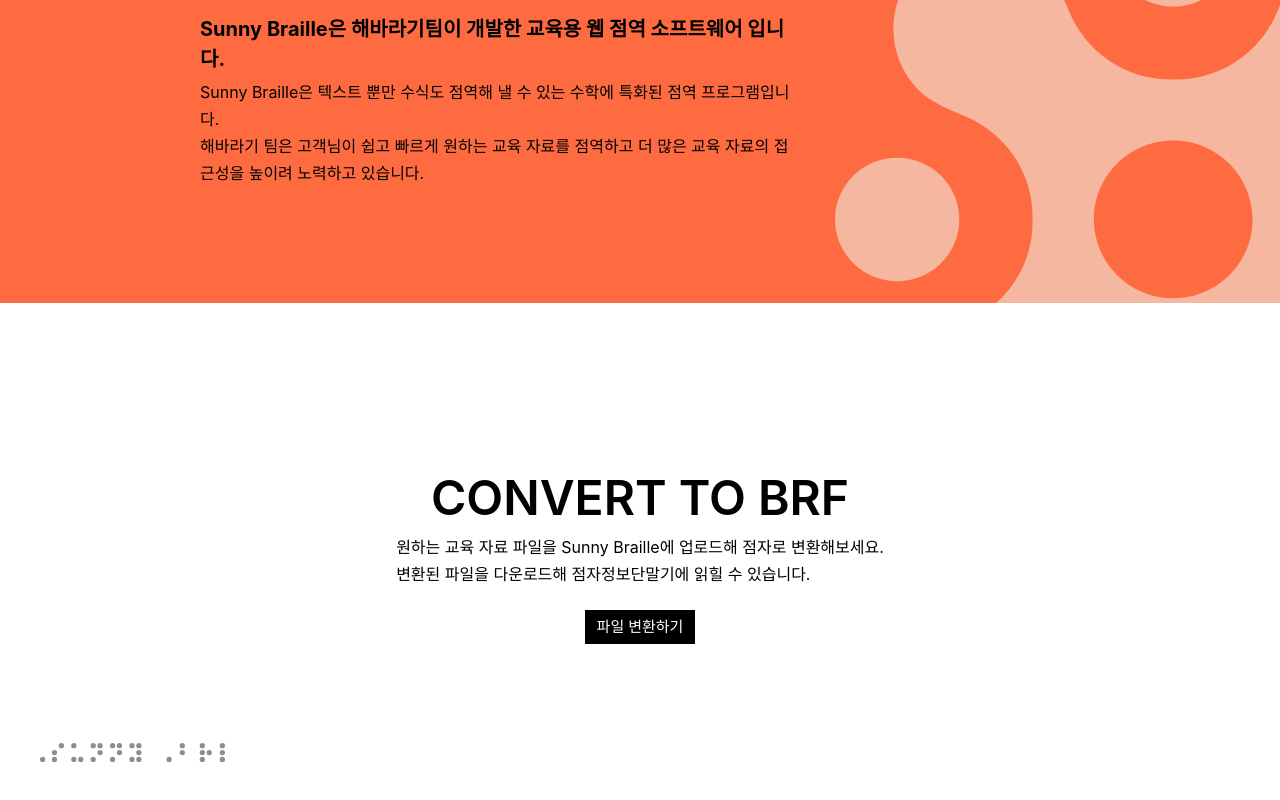
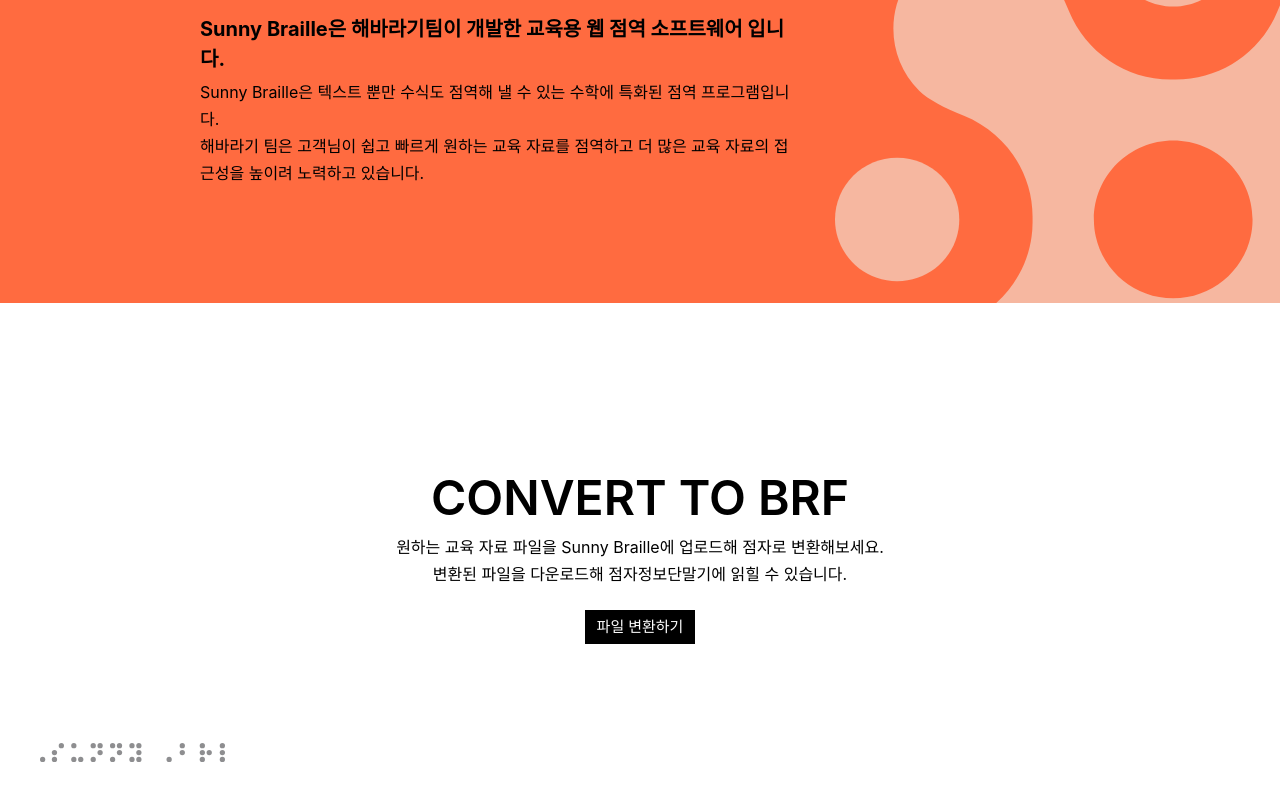
Before and after one commit to Jaecom/campable-braille, a Next.js app: page / in a window 1280 px wide. Shown: the part 272-1072 px from the top of the page. Built offline with nearby package versions, Linux system fonts and the light colour scheme.

Commit message:
fix: center text in homepage

```diff
--- a/src/page/HomePage.tsx
+++ b/src/page/HomePage.tsx
@@ -22,7 +22,7 @@
 					</p>
 				</div>
 			</section>
-			<section className="h-[500px]  flex flex-col items-center justify-center relative bg-white">
+			<section className="h-[500px]  flex flex-col items-center justify-center relative bg-white text-center">
 				<h2>CONVERT TO BRF</h2>
 				<p>
 					원하는 교육 자료 파일을 Sunny Braille에 업로드해 점자로 변환해보세요. <br />
```
